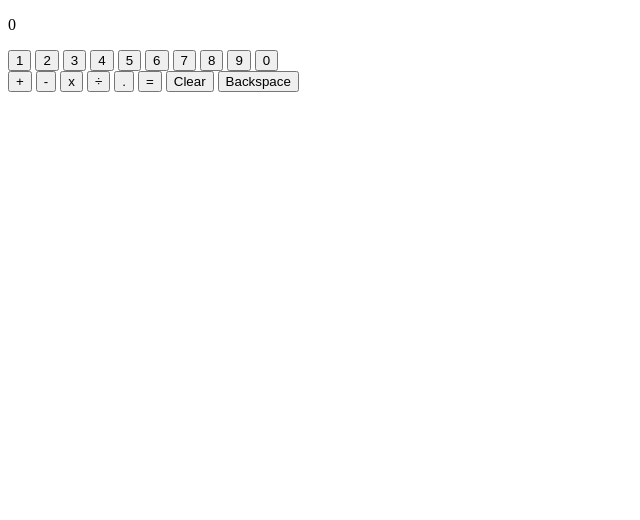
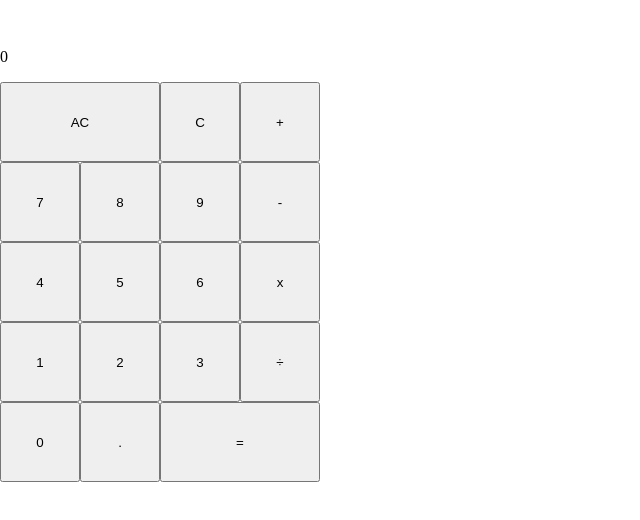
Before and after one commit to nicolasgsantana/calculator, a plain HTML site: page index.html in a window 1280 px wide. Shown: the whole page, without its empty margins (0-640 px from the left). Drawn offline with Linux system fonts and the light colour scheme.

Commit message:
Update button positioning

```diff
--- a/css/style.css
+++ b/css/style.css
@@ -0,0 +1,30 @@
+body {
+    margin: 0;
+    padding: 0;
+    display: flex;
+}
+
+button {
+    width: 80px;
+    height: 80px;
+}
+
+button.equals, button.clear{
+    flex-grow: 1;
+}
+
+div.base {
+    width: auto;
+    height: 400px;
+    display: flex;
+    flex-direction: column;
+}
+
+div.center {
+    display: flex;
+    flex-direction: column;
+}
+
+div.row {
+    display: flex;
+}
--- a/index.html
+++ b/index.html
@@ -10,28 +10,46 @@
 </head>
 
 <body>
+  <div class="base">
     <p id="equation-display"></p>
     <p id="result-display">0</p>
     <div>
+      <div class="center">
+        <div class="row">
+          <button id="clear" class="clear" type="reset">AC</button>
+          <button id="backspace" type="button">C</button>
+          <button class="operation" type="button" value="+">+</button>
+        </div>
+        <div class="row">
+          <button class="number" type="button" value="7">7</button>
+          <button class="number" type="button" value="8">8</button>
+          <button class="number" type="button" value="9">9</button>
+          <button class="operation" type="button" value="-">-</button>
+        </div>
+        <div class="row">
+          <button class="number" type="button" value="4">4</button>
+          <button class="number" type="button" value="5">5</button>
+          <button class="number" type="button" value="6">6</button>
+          <button class="operation" type="button" value="*">x</button>
+        </div>
+        <div class="row">
           <button class="number" type="button" value="1">1</button>
           <button class="number" type="button" value="2">2</button>
           <button class="number" type="button" value="3">3</button>
-    <button class="number" type="button" value="4">4</button>
-    <button class="number" type="button" value="5">5</button>
-    <button class="number" type="button" value="6">6</button>
-    <button class="number" type="button" value="7">7</button>
-    <button class="number" type="button" value="8">8</button>
-    <button class="number" type="button" value="9">9</button>
+          <button class="operation" type="button" value="/">÷</button>
+        </div>
+        <div class="row">
           <button class="number" type="button" value="0">0</button>
+          <button id="dot" type="button">.</button>
+          <button id="equals" class="equals" type="button">=</button>
         </div>
-  <button class="operation" type="button" value="+">+</button>
-  <button class="operation" type="button" value="-">-</button>
-  <button class="operation" type="button" value="*">x</button>
-  <button class="operation" type="button" value="/">÷</button>
-  <button id="dot" type="button">.</button>
-  <button id="equals" type="button">=</button>
-  <button id="clear" type="reset">Clear</button>
-  <button id="backspace" type="button">Backspace</button>
+      </div>
+    </div>
+    <div>
+
+    </div>
+
+  </div>
 </body>
 
 </html>
```
Lines whose indentation alone changed are shown as unchanged.
